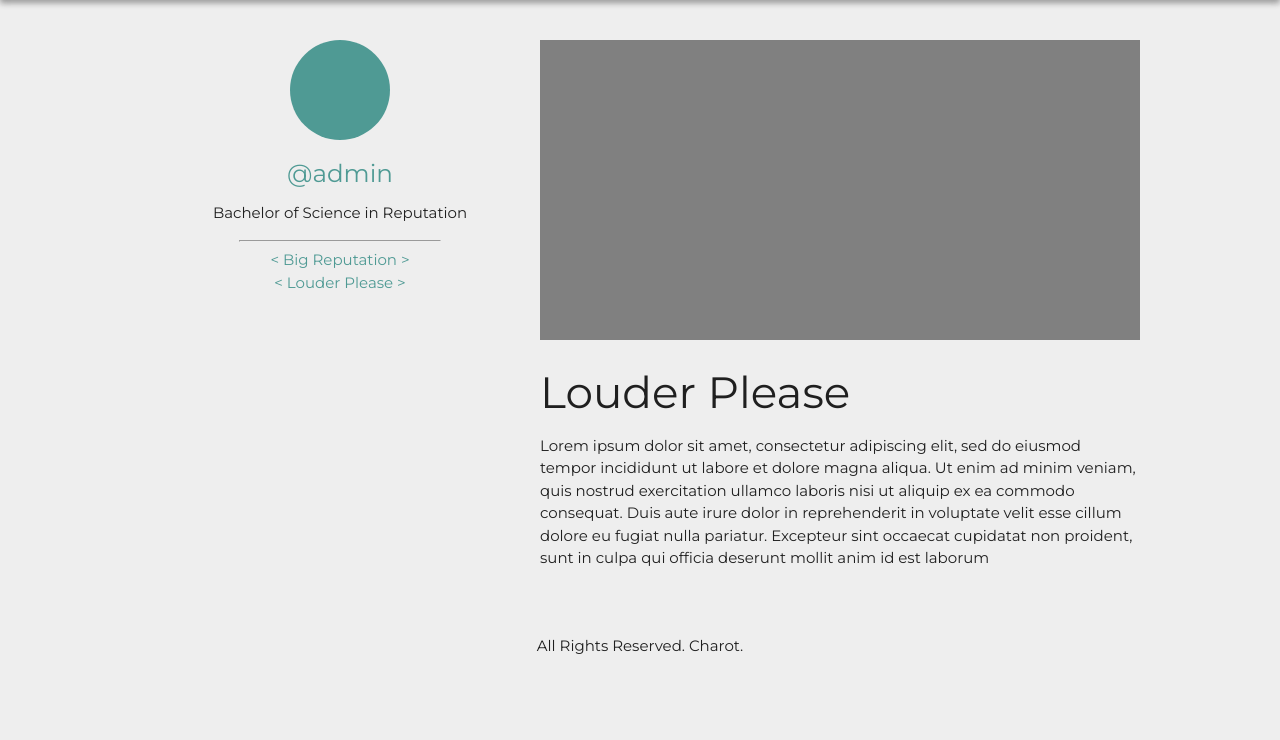
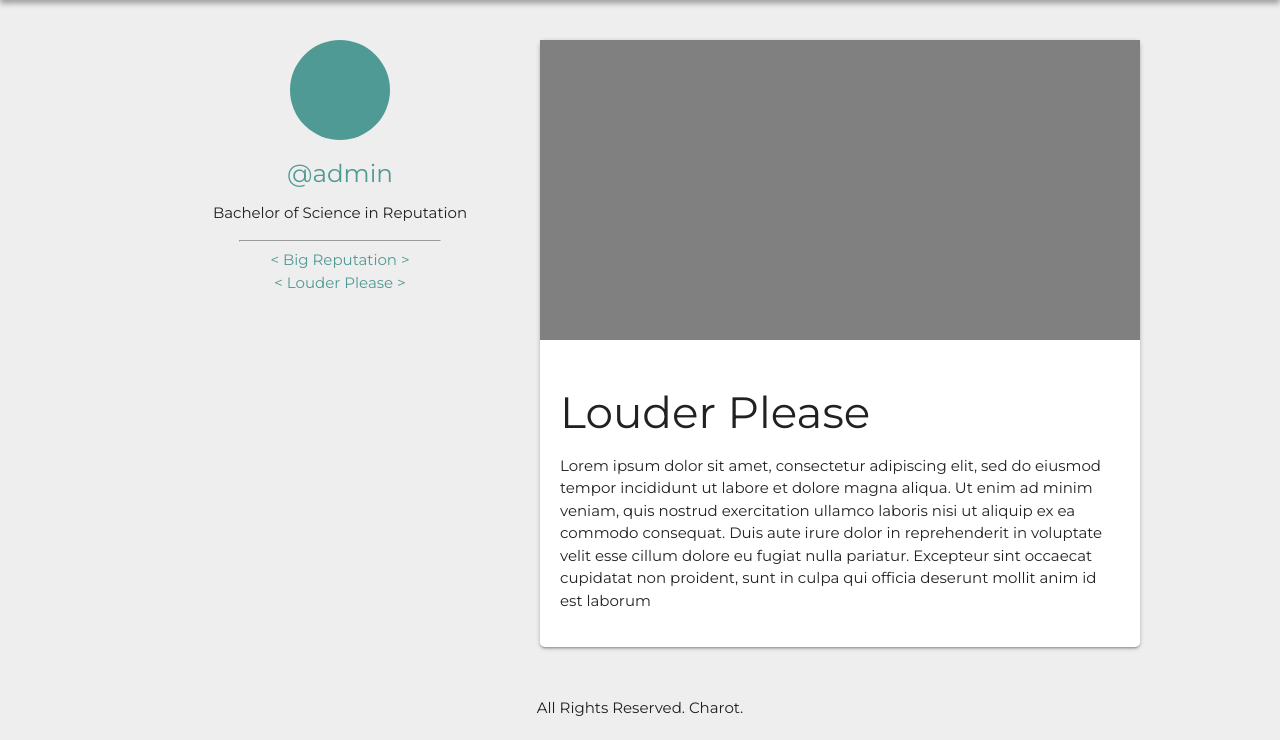
Before and after one commit to isaiahnavasquez/legramme, a Django app: page /blogs/admin/6/ in a window 1280 px wide. Shown: the part 60-800 px from the top of the page. Run offline with Django 3.2, Linux system fonts and the light colour scheme; data comes from the database, SQL or seed files in the repository; both versions use the stored data as it was after the commit.

Commit message:
updates sticky styling for headers and stuff

```diff
--- a/plog/blogs/static/blogs/home.css
+++ b/plog/blogs/static/blogs/home.css
@@ -11,6 +11,10 @@
   margin: 20px auto 20px auto;
 }
 
+.content .container {
+  width: 800px;
+}
+
 .content .profile-info {
   text-align: center;
 }
--- a/plog/blogs/static/blogs/index.css
+++ b/plog/blogs/static/blogs/index.css
@@ -20,6 +20,9 @@ body {
   background-color: #80cbc4;
   box-shadow: 0 3px 6px rgba(0,0,0,0.16), 0 3px 6px rgba(0,0,0,0.23);
   text-align: center;
+  position: sticky;
+  top: 0;
+  z-index: 5;
 }
 
 .header .title {
--- a/plog/blogs/static/blogs/view.css
+++ b/plog/blogs/static/blogs/view.css
@@ -20,7 +20,7 @@
 
 .content .blog-info {
   width: 600px;
-  padding-top: 20px;
+  margin-top: 20px;
 }
 
 .content .profile-circle {
@@ -33,6 +33,6 @@
 
 .content .blog-image {
   height: 300px;
-  width: 600px;
+  width: 100%;
   background-color: gray;
 }
--- a/plog/blogs/templates/blogs/home.html
+++ b/plog/blogs/templates/blogs/home.html
@@ -36,6 +36,8 @@
       <div class="container">
         <div class="row">
           <div class="col s4 profile-info">
+            <div>
+              <div style="position:sticky;top:100px;">
                 <div class="profile-circle"></div>
                 <h5>{{ user.first_name }}</h5>
                 <br> <hr style="width:100px"> <br>
@@ -44,6 +46,8 @@
                 {% empty %}
                 <p>No blogs yet</p>
                 {% endfor %}
+              </div>
+            </div>
           </div>
           <div class="col s8 z-depth-1 paper-material" style="padding: 20px">
             <h4>Post a Blog</h4>
--- a/plog/blogs/templates/blogs/view.html
+++ b/plog/blogs/templates/blogs/view.html
@@ -33,6 +33,7 @@
     <div class="content">
       <!-- <h3 style="text-align:center">Title Kemiroot</h3> -->
       <div class="profile-info">
+        <div style="position:sticky;top:100px">
           <div class="profile-circle"></div>
           <h5><a href="#">@{{ author }}</a></h5>
           <p>{{ about }}</p>
@@ -41,10 +42,13 @@
           <a href="{% url 'blogs:view_blog' author blog_item.id %}">< {{ blog_item.title }} ></a><br>
           {% endfor %}
         </div>
-      <div class="blog-info">
+      </div>
+      <div class="blog-info z-depth-1 paper-material">
         <div class="blog-image"></div>
+        <div style="padding:20px">
           <h3 style="text-align:left">{{ blog_info.title }}</h3>
           <p>{{ blog_info.content|linebreaksbr }}</p>
+        </div>
       </div>
     </div>
 
```
Also changed, not shown: plog/db.sqlite3. Lines whose indentation alone changed are shown as unchanged.
